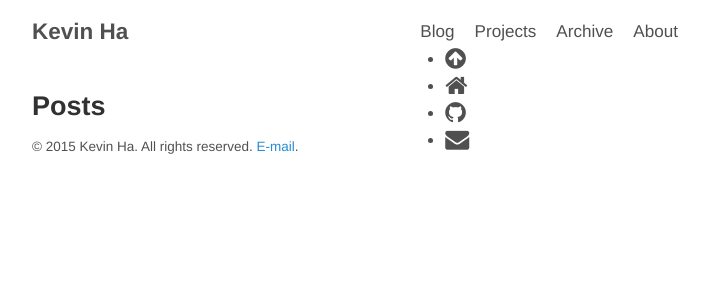
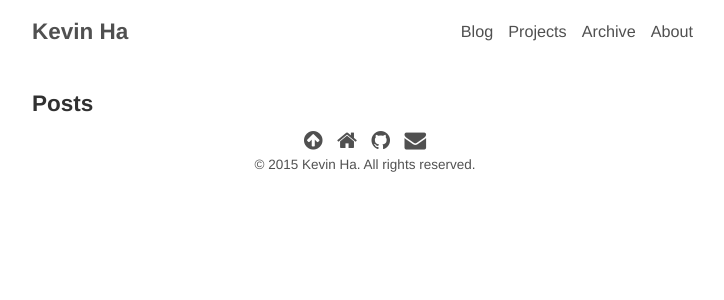
Before and after one commit to kcha/kcha.github.io, a Jekyll site: the page built from archive/index.md, in a window 1280 px wide. Shown: the top 300 px of the page, without its empty margins (275-999 px from the left). Built offline with Jekyll 4.4.1, drawn with Linux system fonts in a browser that asks for light colours; nearby versions of some CDN libraries.

Commit message:
Update CSS and styling

```diff
--- a/_layouts/default.html
+++ b/_layouts/default.html
@@ -5,19 +5,20 @@
 
   <body>
 
-    <div class="container content">
+    <div class="container content" id="top">
       <header class="masthead">
-        <h3 class="masthead-title">
+        <h1 class="masthead-title">
           <a href="{{ site.baseurl }}/" title="Home">{{ site.title }}</a>
-        </h3>
+        </h1>
 
-        <nav>
-          {% for page in site.pages_list %}
-            &nbsp;&nbsp;&nbsp;<small><a href="{{ page[1]  }}">{{ page[0] }}</a></small>
-          {% endfor %}
+        <nav class="navbar-custom">
+          <ul class="bar">
+            {% for page in site.pages_list %}
+              <li><small><a href="{{ page[1]  }}">{{ page[0] }}</a></small></li>
+            {% endfor %}
+          </ul>
+        </nav>
 
-          &nbsp;&nbsp;&nbsp;{% include icons.html %}
-        </nav>
       </header>
 
       <main>
@@ -25,10 +26,11 @@
       </main>
 
       <footer class="footer">
+        {% include icons.html %}
         <small>
           &copy; <time datetime="{{ site.time | date_to_xmlschema }}">{{ site.time | date: '%Y' }}</time> {{ site.author.name }}. All rights reserved.
-          <a href="mailto:{{ site.author.email }}" title="E-mail">E-mail</a>.
         </small>
+
       </footer>
     </div>
 
--- a/_sass/_base.scss
+++ b/_sass/_base.scss
@@ -93,6 +93,33 @@ tbody tr:nth-child(odd) th {
   background-color: #f9f9f9;
 }
 
-.icon {
+/* Navigation bar properties */
+.bar {
+  list-style-type: none;
+  margin: 0;
+  padding: 0;
+
+  li {
+   display: inline;
+   padding-left: 5px;
+   padding-right: 5px;
+  }
+
+  a {
+    color: #505050;
     text-decoration: none;
+    -moz-transition: color 0.15s ease-in-out;
+    -webkit-transition: color 0.15s ease-in-out;
+    -o-transition: color 0.15s ease-in-out;
+    -ms-transition: color 0.15s ease-in-out;
+    transition: color 0.15s ease-in-out;
+  }
+
+  a:hover {
+    color: #C6C8C9;
+  }
 }
+
+.navbar-custom {
+
+}
--- a/_sass/_layout.scss
+++ b/_sass/_layout.scss
@@ -13,4 +13,5 @@
 footer {
   margin-bottom: 2rem;
   font-size: 0.9rem;
+  text-align: center;
 }
--- a/_sass/_masthead.scss
+++ b/_sass/_masthead.scss
@@ -32,7 +32,7 @@
   }
 
   small {
-    font-size: 95%;
+    font-size: 90%;
     font-weight: 400;
     color: #c0c0c0;
     letter-spacing: 0;
--- a/_sass/_type.scss
+++ b/_sass/_type.scss
@@ -11,17 +11,17 @@ h1, h2, h3, h4, h5, h6 {
 }
 
 h1 {
-  font-size: 1.8rem;
+  font-size: 1.25rem;
 }
 
 h2 {
   margin-top: 1rem;
-  font-size: 1.5rem;
+  font-size: 1.2rem;
 }
 
 h3 {
   margin-top: 1.5rem;
-  font-size: 1.25rem;
+  font-size: 1.1rem;
 }
 
 h4, h5, h6 {
--- a/archive/index.md
+++ b/archive/index.md
@@ -3,7 +3,7 @@ layout: default
 title: Archive
 ---
 
-## Posts
+# Posts
 
 {% for post in site.posts %}
   * {{ post.date | date_to_string }} &raquo; [ {{ post.title }} ]({{ post.url }})
```
